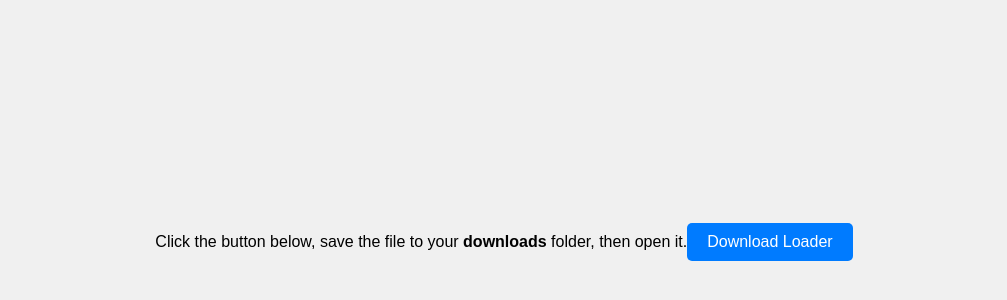
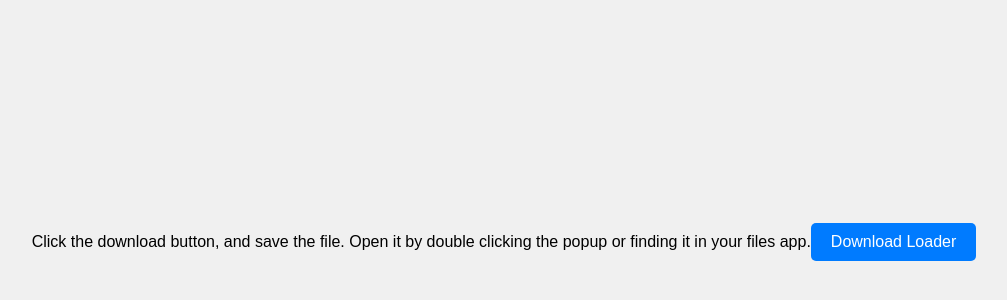
Before and after one commit to insecurly/insecurly.github.io, a plain HTML site: page index.html in a window 1280 px wide. Shown: the part 166-466 px from the top of the page, without its empty margins (136-1143 px from the left). Drawn offline with Linux system fonts and the light colour scheme.

Commit message:
Update index.html

```diff
--- a/index.html
+++ b/index.html
@@ -29,7 +29,7 @@
     </style>
 </head>
 <body>
-    <p>Click the button below, save the file to your <strong>downloads</strong> folder, then open it.</p>
+    <p>Click the download button, and save the file. Open it by double clicking the popup or finding it in your files app.</p>
     <button id="downloadButton">Download Loader</button>
 
     <script>
```
